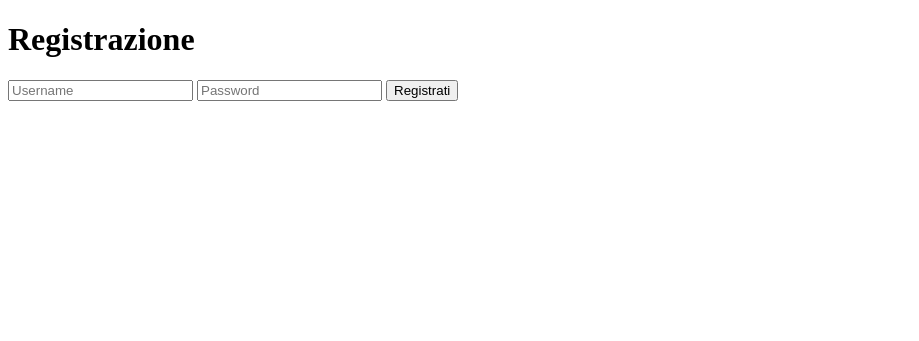
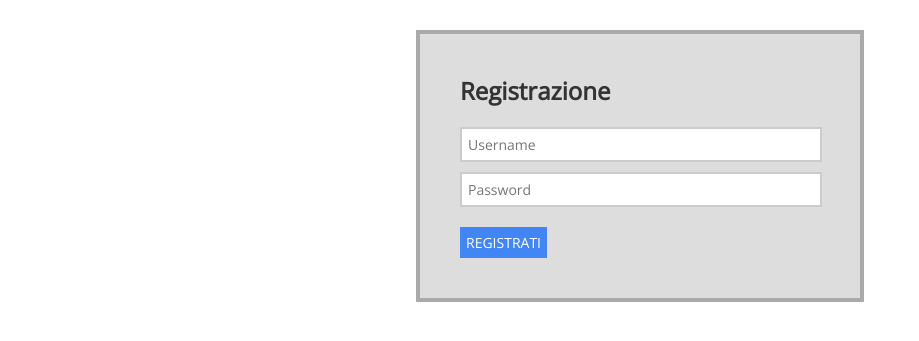
Before and after one commit to ZefiroDev/Taskusers, a PHP site: page /registrazione.php in a window 1280 px wide. Shown: the top 341 px of the page, without its empty margins (0-919 px from the left). Run offline with PHP 8.4, Linux system fonts and the light colour scheme.

Commit message:
reload
ok

```diff
--- /dev/null
+++ b/style.css
@@ -0,0 +1,43 @@
+html,body {
+    padding: 0;
+    margin: 0;
+    font: 14px 'Open sans', sans-serif;
+    color: #333;
+}
+h1 {
+    margin: 0;
+    margin-bottom: 20px;
+	font-size: 24px;
+}
+form {
+    padding: 40px;
+    background: #DDD;
+    border: 4px solid #AAA;
+    width: 360px;
+    margin: 30px auto;
+}
+input {
+	font: 14px 'Open Sans', sans-serif;
+    border: 2px solid #ccc;
+    padding: 6px;
+    display: block;
+	margin-bottom: 10px;
+    width: 96%;
+}
+button {
+    font: 14px 'Open Sans', sans-serif;
+    background-color: #4285f4;
+    color: white;
+    padding: 6px;
+    cursor: pointer;
+    border: none;
+    margin-top: 10px;
+	text-transform: uppercase;
+}
+a {
+
+
+    width: 360px;
+    margin-left: auto;
+    margin-right: auto;
+}
```
Also changed, not shown: index.php (+5 -11 lines).
